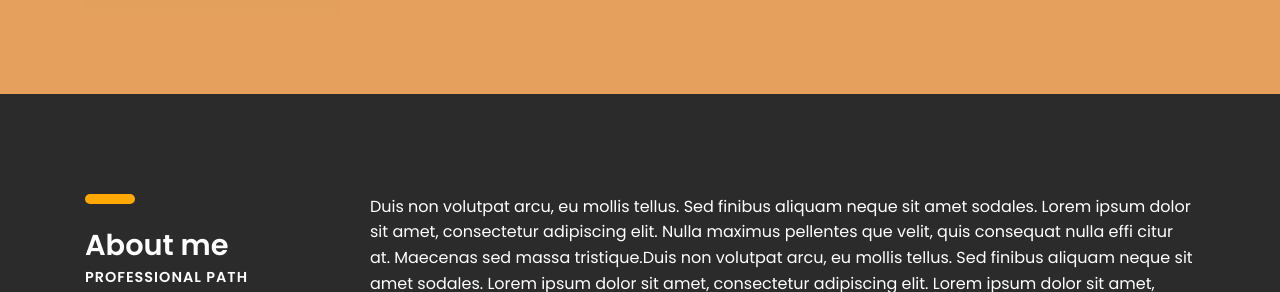
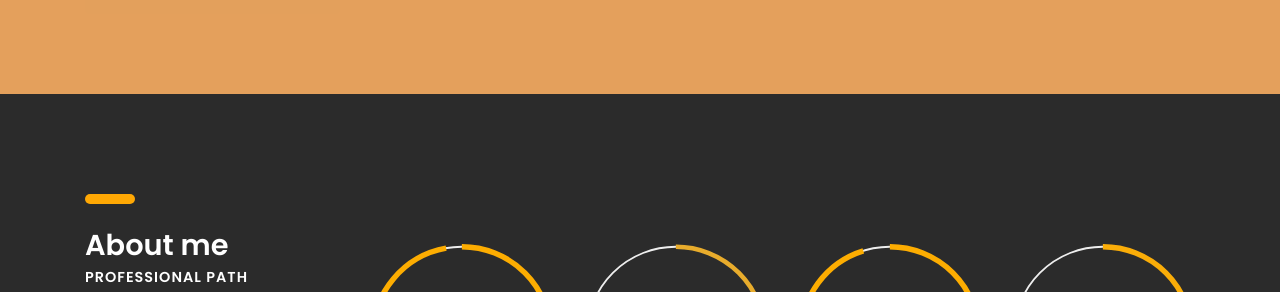
Before and after one commit to RenanMarcelodev/RenanMarcelodev.github.io, a plain HTML site: page index.html in a window 1280 px wide. Shown: the part 291-583 px from the top of the page. Drawn offline with Linux system fonts and the light colour scheme; files whose address does not match are found by name.

Commit message:
about me removed temporarily

```diff
--- a/index.html
+++ b/index.html
@@ -62,14 +62,7 @@
 				</div>
 			</div><!-- col-sm-3 -->
 			<div class="col-sm-12 col-md-9">
-				<p class="margin-b-50">Duis non volutpat arcu, eu mollis tellus. Sed finibus aliquam neque
-					sit amet sodales. Lorem ipsum dolor sit amet, consectetur adipiscing elit.
-					Nulla maximus pellentes que velit, quis consequat nulla effi citur at.
-					Maecenas sed massa tristique.Duis non volutpat arcu, eu mollis tellus.
-					Sed finibus aliquam neque sit amet sodales. Lorem ipsum dolor sit amet,
-					consectetur adipiscing elit. Lorem ipsum dolor sit amet, consectetur
-					adipiscing elit. Nulla maximus pellentes que velit, quis consequat nulla
-					effi citur at.Maecenas sed massa tristique.</p>
+				<p class="margin-b-50"></p>
 
 				<div class="row">
 					<div class="col-sm-6 col-md-6 col-lg-3">
```
